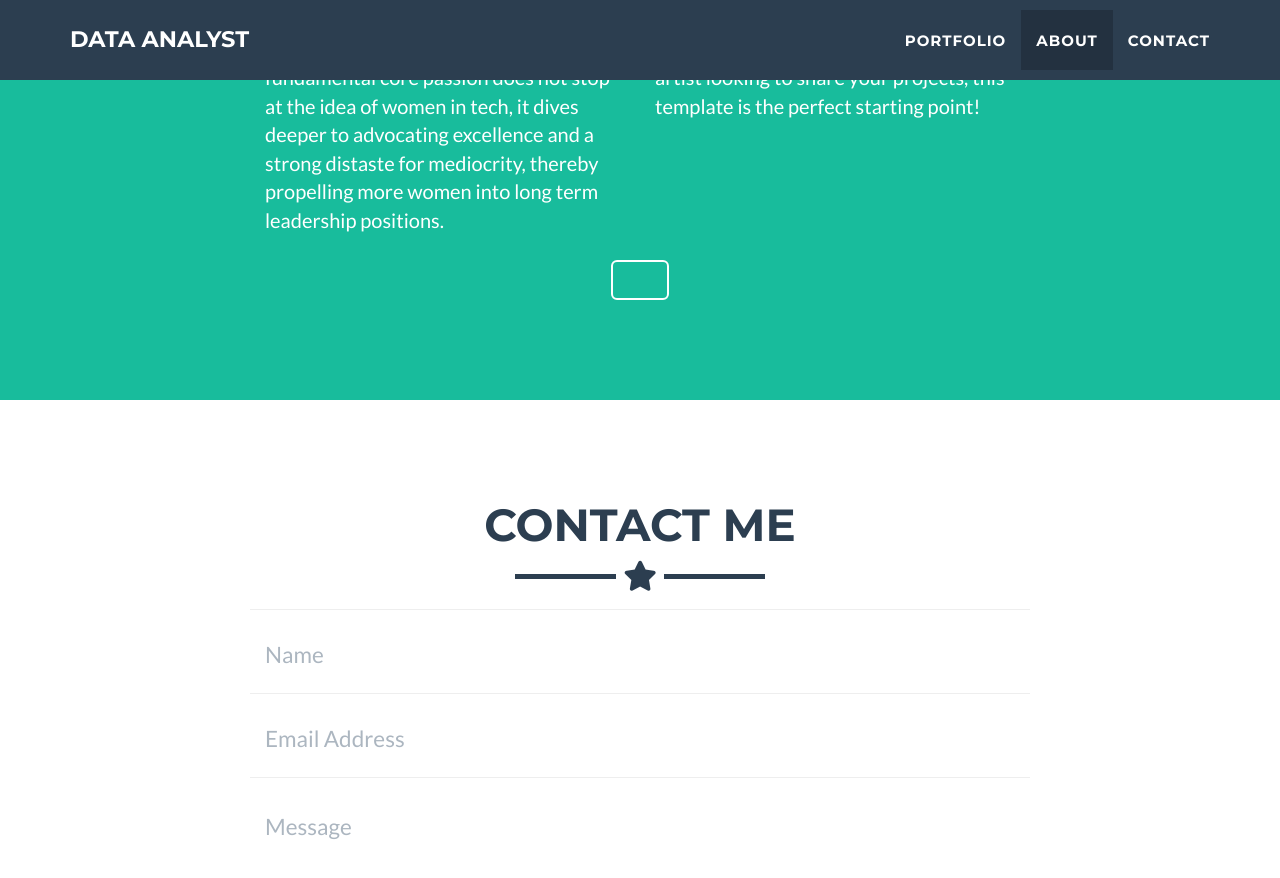
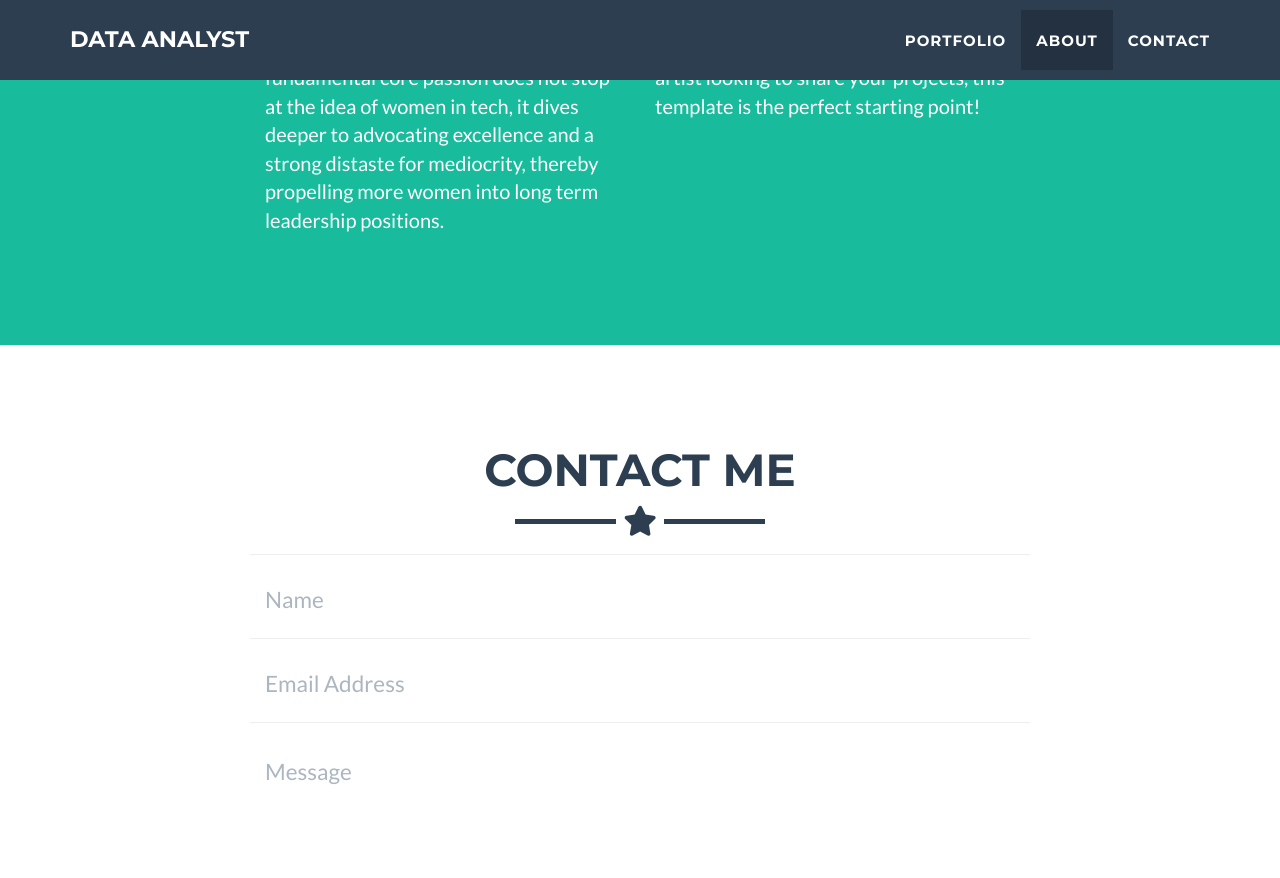
Before and after one commit to oluwayetty/oluwayetty.github.io, a Jekyll site: the page built from _posts/2014-07-18-project-1.markdown, in a window 1280 px wide and 900 px high, scrolled down 3099 px. Shown: the top 878 px of the window. Built offline with Jekyll 4.4.1, drawn with Linux system fonts in a browser that asks for light colours.

Commit message:
Update about.html

```diff
--- a/_includes/about.html
+++ b/_includes/about.html
@@ -15,11 +15,11 @@
         <p>Whether you're a student looking to showcase your work, a professional looking to attract clients, or
           a graphic artist looking to share your projects, this template is the perfect starting point! </p>
       </div>
-      <div class="col-lg-8 col-lg-offset-2 text-center">
+<!--       <div class="col-lg-8 col-lg-offset-2 text-center">
         <a href="https://github.com/jeromelachaud/freelancer-theme" class="btn btn-lg btn-outline">
-<!--           <i class="fa fa-download"></i> Download Theme -->
+           <i class="fa fa-download"></i> Download Theme
         </a>
-      </div>
+      </div> -->
     </div>
   </div>
 </section>
```
